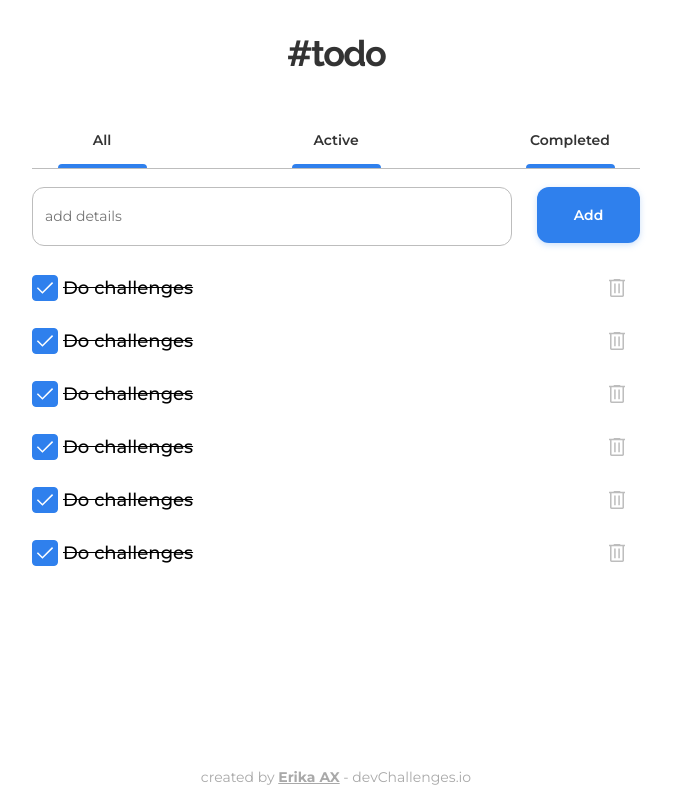
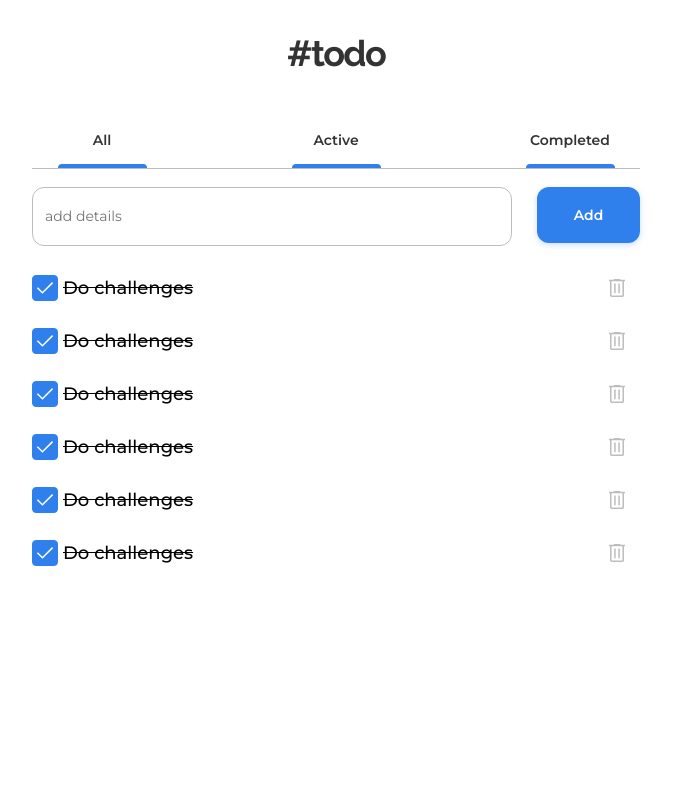
Before and after one commit to ErikaAX08/todo-app-devchallenges, a Next.js app: page / in a window 1280 px wide. Shown: the top 800 px of the page, without its empty margins (304-977 px from the left). Built offline with nearby package versions, Linux system fonts and the light colour scheme.

Commit message:
Added components to index page

```diff
--- a/src/pages/index.tsx
+++ b/src/pages/index.tsx
@@ -1,13 +1,15 @@
 import type { NextPage } from 'next'
 import Head from 'next/head'
-import Footer from '../Components/Footer'
-import Toggle from '../Components/Toggle'
-import Todos from '../modules/Todos'
-import CompletedTodos from '../modules/CompletedTodos'
+import Footer from '../Components/Footer';
+import Toggle from '../Components/Toggle';
+import { Provider } from 'react-redux';
+import { store } from '../store/store';
+import Layout from '../Components/Layout';
 
 const Home: NextPage = () => {
   return (
-    <div>
+    <Provider store={store}>
+      <div className='body'>
         <Head>
           <title>Todo App</title>
           <meta name="description" content="Todo App - It is a challenge from devchallenges.io" />
@@ -18,12 +20,12 @@ const Home: NextPage = () => {
 
           <Toggle/>
 
-        <Todos/>
-        {/* <CompletedTodos/> */}
+          <Layout/>
         </main>
 
         <Footer/>
       </div>
+    </Provider>
   )
 }
 
```
Lines whose indentation alone changed are shown as unchanged.
